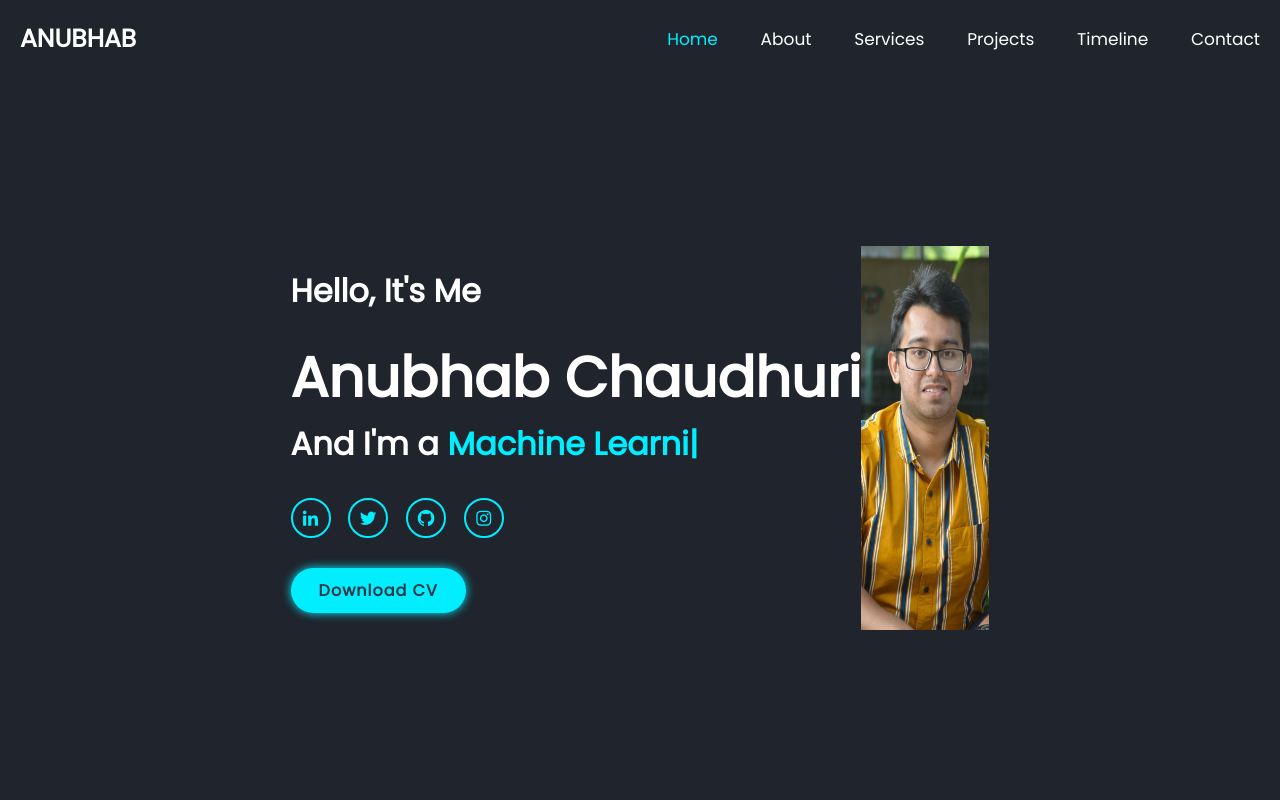
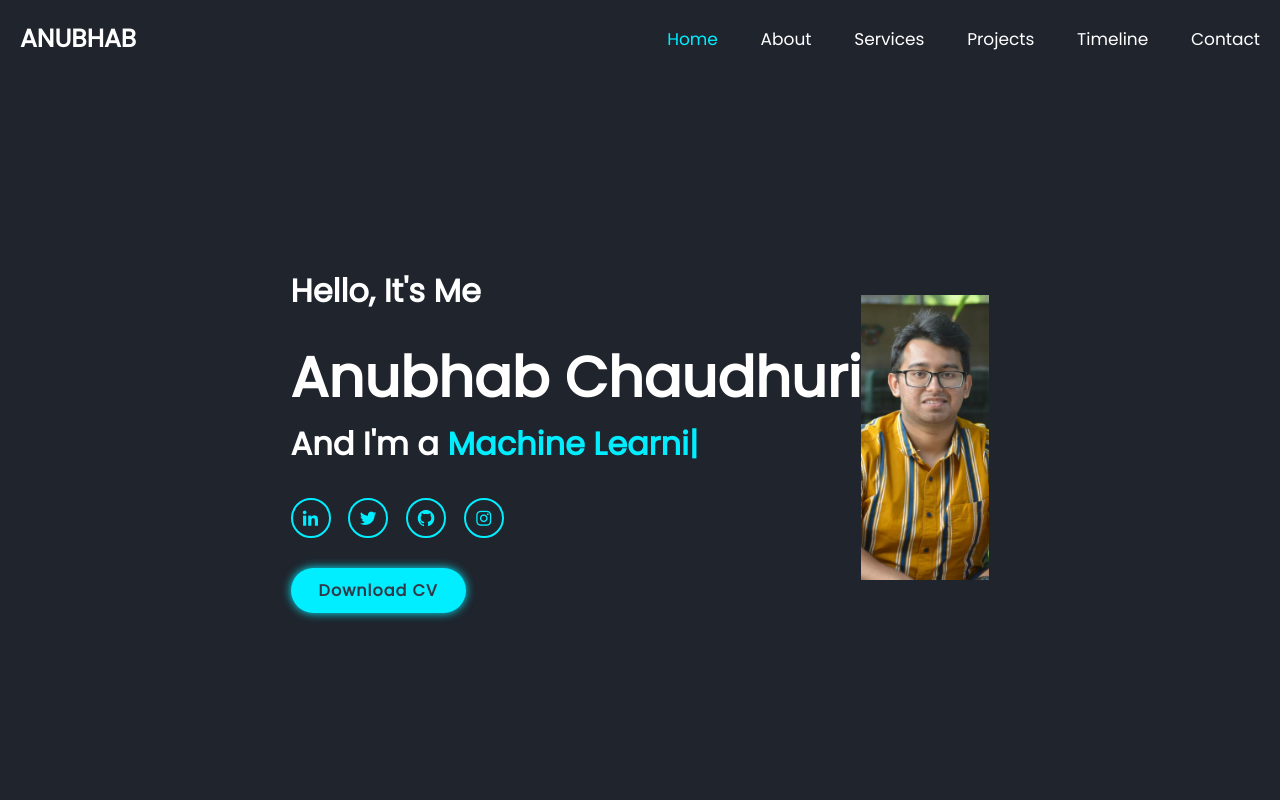
Before and after one commit to anubhabch10/portfolio, a website: page index.html in a window 1280 px wide. Shown: the top 800 px of the page. Drawn offline with nearby package versions, Linux system fonts and the light colour scheme.

Commit message:
style.css

```diff
--- a/css/style.css
+++ b/css/style.css
@@ -92,7 +92,6 @@ body{
 
 .home-img img {
     width: 10vw;
-    height: 30vw;
 }
 
 
```
